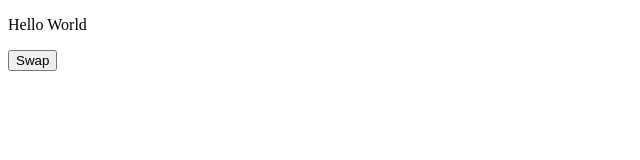
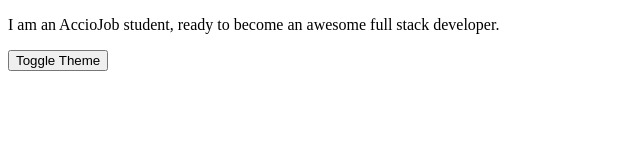
Before and after one commit to acciojob/dark-theme-pratik2820, a website: page main.html in a window 1280 px wide. Shown: the whole page, without its empty margins (0-640 px from the left). Drawn offline with Linux system fonts and the light colour scheme.

Commit message:
created a submission

```diff
--- a/main.html
+++ b/main.html
@@ -7,13 +7,17 @@
     <link rel="stylesheet" href="styles.css">
   </head>
   <body>
-    <main>
+<!--     <main id="app" class="day">
       <!-- html markup here -->
-      <p id="ptag">
-        Hello World
+<!--       <p id="ptag">
+        I am an AccioJob student, ready to become an awesome full stack developer.
       </p>
-      <button>Swap</button>
-    </main>
+      <button id="swap" class="button_day">Swap</button>
+    </main> -->
+	  <div id="app" class="day">
+  <p id="ptag">I am an AccioJob student, ready to become an awesome full stack developer.</p>
+  <button id="swap" class="button_day" onclick="swapTheme()">Toggle Theme</button>
+</div>
     <script src="./script.js"></script>
   </body>
 </html>
--- a/script.js
+++ b/script.js
@@ -1 +1,19 @@
 //your code here
+function swapTheme() {
+  var appDiv = document.getElementById("app");
+  var swapButton = document.getElementById("swap");
+
+  if (appDiv.classList.contains("day")) {
+    appDiv.classList.remove("day");
+    appDiv.classList.add("night");
+
+    swapButton.classList.remove("button_day");
+    swapButton.classList.add("button_night");
+  } else {
+    appDiv.classList.remove("night");
+    appDiv.classList.add("day");
+
+    swapButton.classList.remove("button_night");
+    swapButton.classList.add("button_day");
+  }
+}
```
